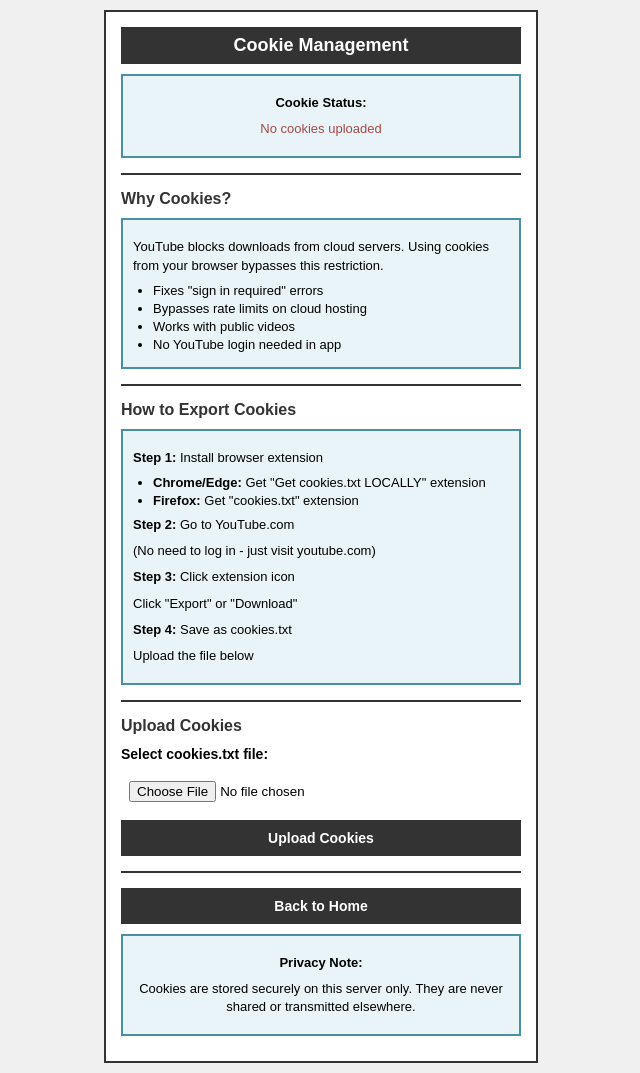
After one commit to TITANICBHAI/Legacy-Tube, a Flask app: page /cookies in a window 1280 px wide. The commit adds this page. Shown: the whole page, without its empty margins (319-959 px from the left). Run offline with Flask 3, Linux system fonts and the light colour scheme; parts of the project's set-up code (start-up, migrations or seed data) failed here and were passed over.

Commit message:
Add cookie management to bypass YouTube download restrictions
Introduces a new `cookies.html` template and updates `index.html` to conditionally display cookie status messages, enabling cookie-based authentication to circumvent YouTube bot detection.

Replit-Commit-Author: Agent
Replit-Commit-Session-Id: 97708a42-2394-4762-8fa8-824dad40667a
Replit-Commit-Checkpoint-Type: intermediate_checkpoint

```diff
--- /dev/null
+++ b/templates/cookies.html
@@ -0,0 +1,82 @@
+{% extends "base.html" %}
+
+{% block title %}Cookie Management{% endblock %}
+
+{% block content %}
+<h1>Cookie Management</h1>
+
+<div class="info">
+<p class="center"><strong>Cookie Status:</strong></p>
+{% if cookies_exist %}
+<p class="center">&#x2713; Cookies uploaded</p>
+{% if is_valid %}
+<p class="center" style="color: #4a904a;">Valid YouTube cookies detected</p>
+{% else %}
+<p class="center" style="color: #a44a4a;">{{ validation_message }}</p>
+{% endif %}
+{% else %}
+<p class="center" style="color: #a44a4a;">No cookies uploaded</p>
+{% endif %}
+</div>
+
+<hr>
+
+<h2>Why Cookies?</h2>
+<div class="info">
+<p>YouTube blocks downloads from cloud servers. Using cookies from your browser bypasses this restriction.</p>
+<ul>
+<li>Fixes "sign in required" errors</li>
+<li>Bypasses rate limits on cloud hosting</li>
+<li>Works with public videos</li>
+<li>No YouTube login needed in app</li>
+</ul>
+</div>
+
+<hr>
+
+<h2>How to Export Cookies</h2>
+<div class="info">
+<p><strong>Step 1:</strong> Install browser extension</p>
+<ul>
+<li><strong>Chrome/Edge:</strong> Get "Get cookies.txt LOCALLY" extension</li>
+<li><strong>Firefox:</strong> Get "cookies.txt" extension</li>
+</ul>
+
+<p><strong>Step 2:</strong> Go to YouTube.com</p>
+<p>(No need to log in - just visit youtube.com)</p>
+
+<p><strong>Step 3:</strong> Click extension icon</p>
+<p>Click "Export" or "Download"</p>
+
+<p><strong>Step 4:</strong> Save as cookies.txt</p>
+<p>Upload the file below</p>
+</div>
+
+<hr>
+
+<h2>Upload Cookies</h2>
+<form method="POST" enctype="multipart/form-data">
+<p><strong>Select cookies.txt file:</strong></p>
+<input type="file" name="cookies_file" accept=".txt" required style="margin-bottom: 10px; width: 100%; padding: 8px; box-sizing: border-box;">
+<button type="submit">Upload Cookies</button>
+</form>
+
+{% if cookies_exist %}
+<hr>
+<h2>Delete Cookies</h2>
+<form method="POST">
+<input type="hidden" name="delete_cookies" value="1">
+<button type="submit" style="background: #a44a4a;">Delete Current Cookies</button>
+</form>
+{% endif %}
+
+<hr>
+
+<a href="/" class="button">Back to Home</a>
+
+<div class="info">
+<p class="center"><strong>Privacy Note:</strong></p>
+<p class="center">Cookies are stored securely on this server only. They are never shared or transmitted elsewhere.</p>
+</div>
+
+{% endblock %}
```
Also changed, not shown: templates/index.html (+11 -0 lines).
